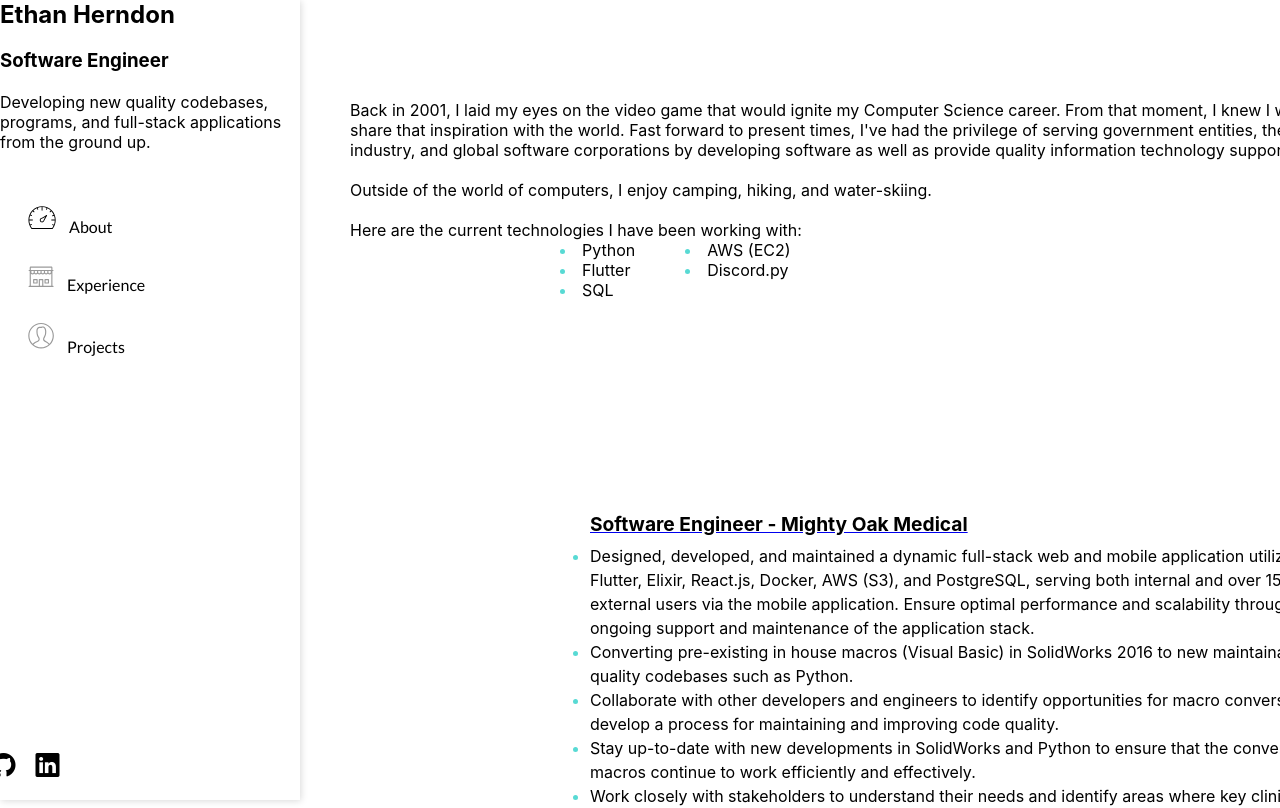
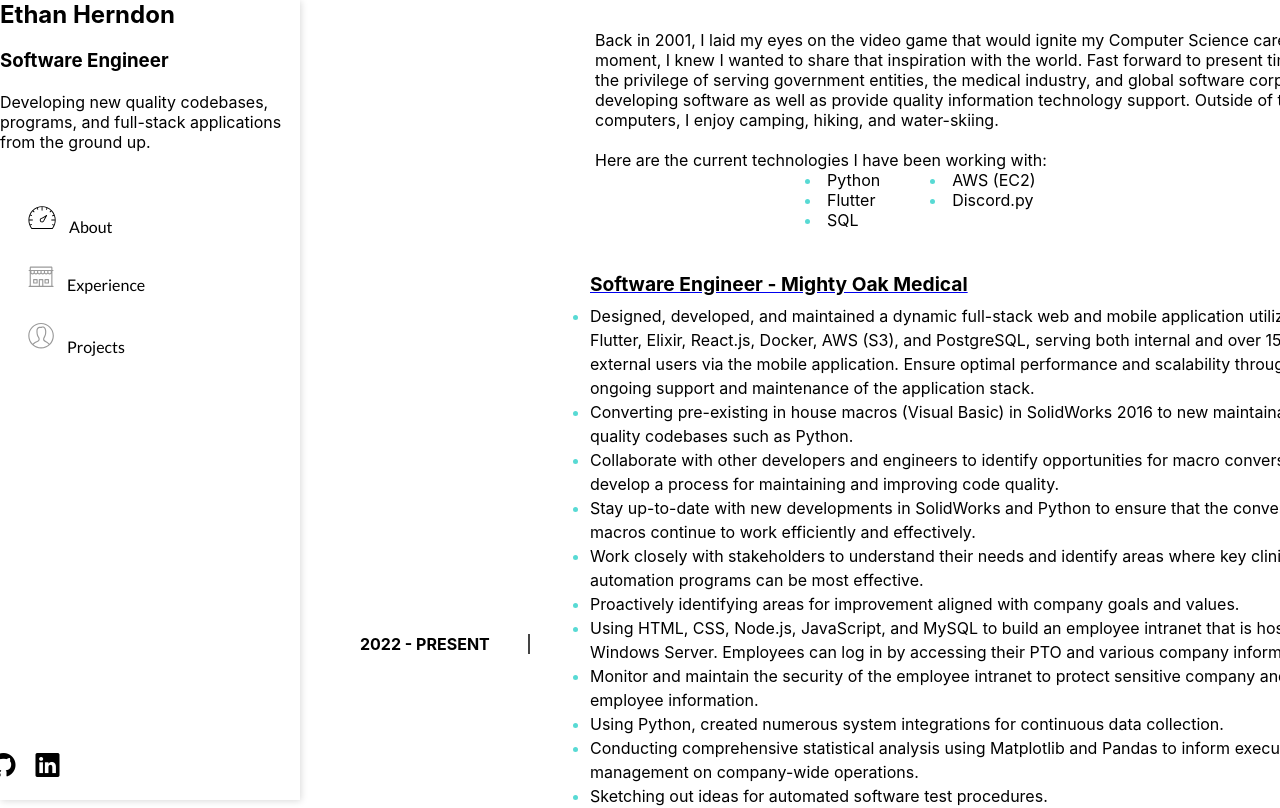
Before and after one commit to HerndonE/Portfolio-Website, a React (Create React App) app in the folder my-react-app/: page / in a window 1280 px wide. Shown: the top 808 px of the page. Built offline with nearby package versions, Linux system fonts and the light colour scheme.

Commit message:
[fix] .section css to remove unnecessary whitespace

```diff
--- a/my-react-app/src/App.css
+++ b/my-react-app/src/App.css
@@ -50,8 +50,11 @@
 }
 
 .section {
-  margin-bottom: 10px;
   padding: 100px;
+  padding-right: 50px;
+  /*background-color: lightblue;  Just for demonstration */
+  padding-top: 30px;
+  padding-bottom: 10px;
 }
 
 .custom-paragraph {
@@ -60,7 +63,8 @@
 
 .custom-about {
   flex-direction: column; /* Arrange children vertically */
-  width: 1000px; /* Set a specific width for the flex container */
+  width: 800px; /* Set a specific width for the flex container */
+  padding-left: 245px;
 }
 
 
--- a/my-react-app/src/App.js
+++ b/my-react-app/src/App.js
@@ -29,9 +29,9 @@ function App() {
     />
     <div className="sections-container">
       	<div id="about" className="section">
-				<p className='custom-about'>
+				<p className="custom-about">
 					Back in 2001, I laid my eyes on the video game that would ignite my Computer Science career. From that moment, I knew I wanted to share that inspiration with the world. Fast forward to present times,
-					I've had the privilege of serving government entities, the medical industry, and global software corporations by developing software as well as provide quality information technology support.<br /><br />
+					I've had the privilege of serving government entities, the medical industry, and global software corporations by developing software as well as provide quality information technology support.
 					Outside of the world of computers, I enjoy camping, hiking, and water-skiing.<br /><br />
 					Here are the current technologies I have been working with:<br />
 					<div class="ul-modified">
```
